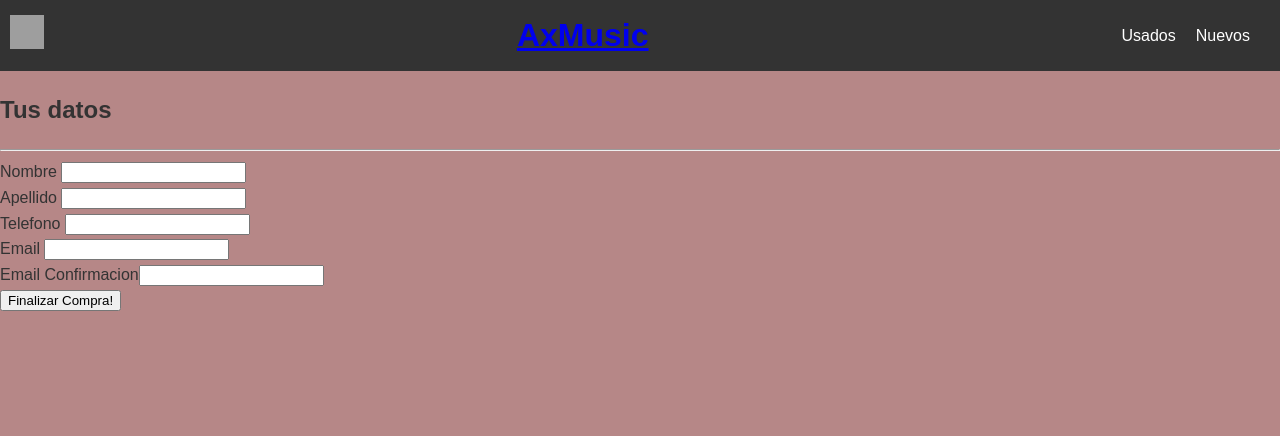
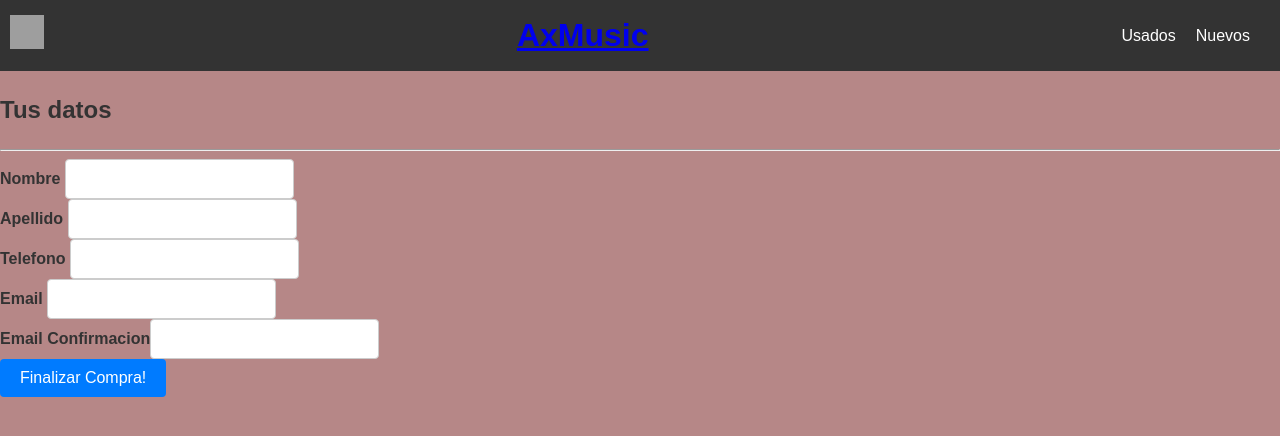
Before and after one commit to axldls/axmusicfinal, a React (Vite) app: page /checkout in a window 1280 px wide. Shown: the top 436 px of the page. Built offline with nearby package versions, Linux system fonts and the light colour scheme; grey boxes are pictures that could not be loaded.

Commit message:
ultimos estilos

```diff
--- /dev/null
+++ b/src/componentes/Checkout/Checkout.css
@@ -0,0 +1,57 @@
+/* Checkout.css */
+.container {
+    display: flex;
+    flex-direction: column;
+    align-items: center;
+    max-width: 500px;
+    margin: 0 auto;
+    padding: 20px;
+  }
+
+  h2 {
+    font-size: 24px;
+    margin-bottom: 20px;
+  }
+
+  form {
+    width: 100%;
+  }
+
+  .form-group {
+    margin-bottom: 20px;
+  }
+
+  label {
+    font-weight: bold;
+    margin-bottom: 5px;
+  }
+
+  input {
+    padding: 10px;
+    font-size: 16px;
+    border: 1px solid #ccc;
+    border-radius: 4px;
+  }
+
+  button {
+    background-color: #007bff;
+    color: #fff;
+    border: none;
+    padding: 10px 20px;
+    font-size: 16px;
+    border-radius: 4px;
+    cursor: pointer;
+  }
+
+  button:hover {
+    background-color: #0056b3;
+  }
+
+  p {
+    margin: 0;
+  }
+
+  strong {
+    font-size: 18px;
+    color: green;
+  }
--- a/src/componentes/Checkout/Checkout.jsx
+++ b/src/componentes/Checkout/Checkout.jsx
@@ -2,6 +2,7 @@ import { useState, useContext } from "react";
 import { CarritoContext } from "../Context/CarritoContext";
 import { db } from "../services/config";
 import { collection, doc, addDoc } from "firebase/firestore";
+import "./Checkout.css";
 
 const Checkout = () => {
     const {carrito, vaciarCarrito, cantidadTotal, total} = useContext(CarritoContext);
```
